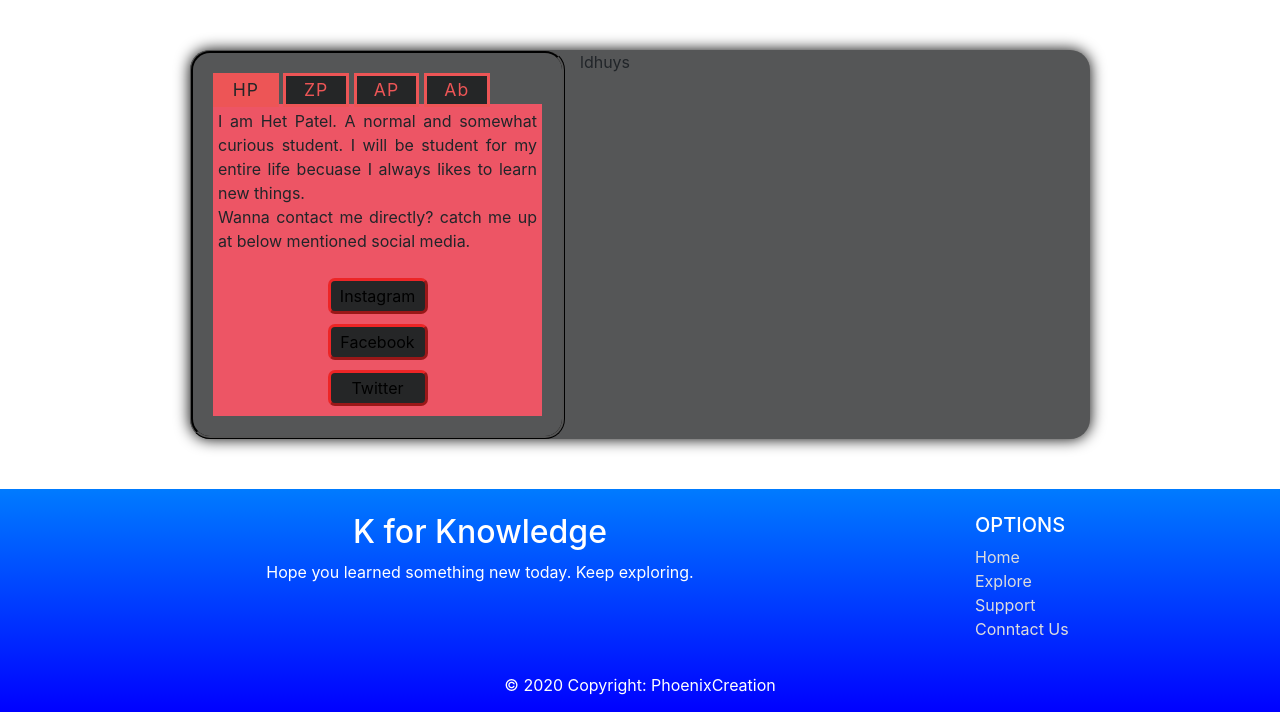
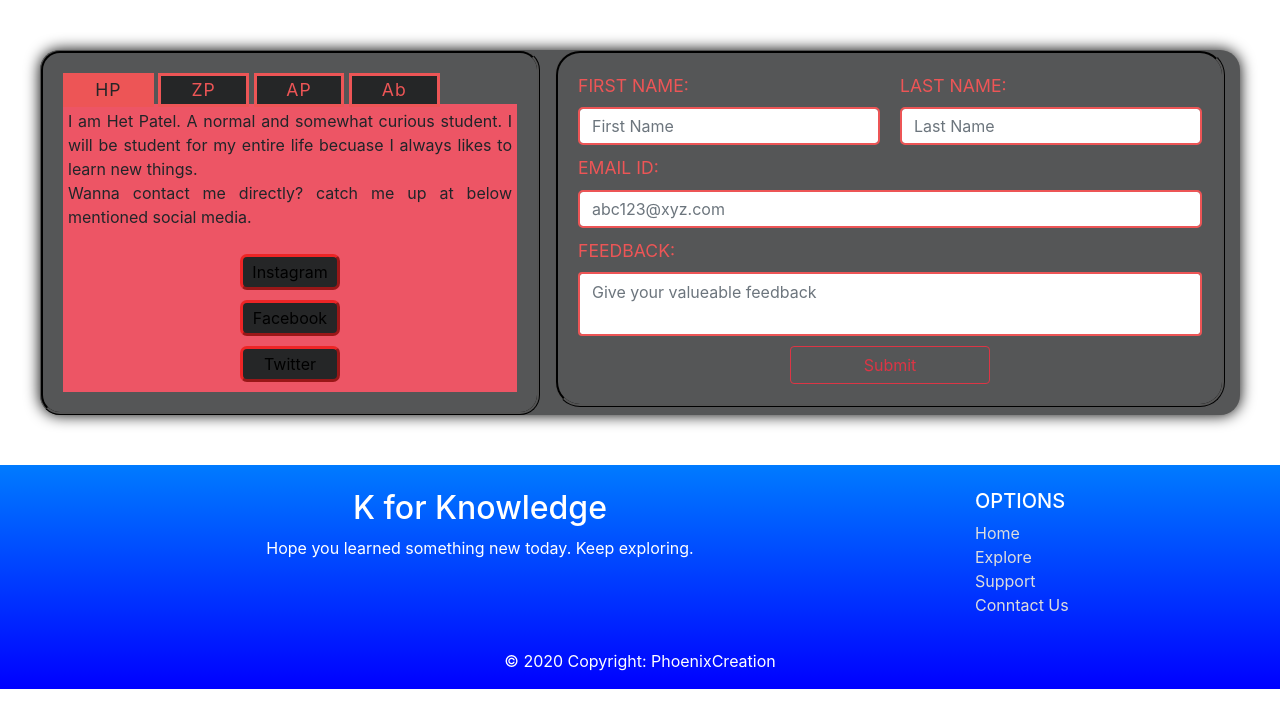
Before and after one commit to PhoenixCreation/kforknowledge, a Django app: page /contact in a window 1280 px wide. Shown: the part 66-778 px from the top of the page. Run offline with Django 3.2, Linux system fonts and the light colour scheme; some libraries are stand-ins or nearby versions; some web fonts are replaced.

Commit message:
added feedback form(not wrking, only style)

```diff
--- a/knowledgeapp/static/contact/css/contact.css
+++ b/knowledgeapp/static/contact/css/contact.css
@@ -2,7 +2,7 @@ main{
   background-color: white;
 }
 .mainbox{
-  max-width: 900px;
+  max-width: 1200px;
   margin-left: auto;
   margin-right: auto;
   margin-top: 50px;
@@ -75,3 +75,123 @@ div[class^='category-']{
   border-color: #000;
   background-color: #ED2526;
 }
+
+.col-7{
+  position: relative;
+  height: 100%;
+}
+.formbox{
+  position: relative;
+  display: flex;
+  flex-direction: column;
+  padding: 20px 20px;
+  border: 3px ridge black;
+  border-radius: 25px;
+  height: 100%;
+  justify-content: space-around;
+}
+.name-container{
+  display: flex;
+  flex-direction: row;
+  flex-wrap: wrap;
+  justify-content: space-between;
+}
+.first-name{
+  display: flex;
+  flex-direction: column;
+  flex: 1;
+  margin-right: 10px;
+  margin-bottom: 10px;
+}
+.last-name{
+  display: flex;
+  flex-direction: column;
+  flex: 1;
+  margin-left: 10px;
+  margin-bottom: 10px;
+}
+.email-container{
+  margin-bottom: 10px;
+  display: flex;
+  flex-direction: column;
+}
+
+.message-container{
+  margin-bottom: 10px;
+  display: flex;
+  flex-direction: column;
+}
+textarea{
+  resize: none;
+}
+.submit-container{
+  position: relative;
+  width: 100%;
+  display: flex;
+  align-items: center;
+  justify-content: center;
+}
+.submit{
+  flex: 1;
+  text-align: center;
+  max-width: 200px;
+}
+.formbox input, textarea{
+  border: 2px solid #ED5556 !important;
+  border-radius: 5px;
+}
+.formbox label{
+  font-size: 1.1rem;
+  color: #ED5556;
+  text-transform: uppercase;
+}
+.confirm-message{
+  align-items: center;
+  text-align: center;
+  opacity: 0;
+  color: #ED5556;
+  animation: fadeaway 5s linear;
+}
+@keyframes fadeaway {
+  0%{
+    font-size: 1.5rem;
+    opacity: 1;
+    display: block;
+  }
+  100%{
+    opacity: 0;
+    display: none;
+    font-size: 0.8rem;
+  }
+}
+@media screen and (max-width: 600px) {
+  .row{
+    flex-direction: column-reverse;
+    align-items: center;
+    justify-content: center;
+  }
+  .col-5{
+    flex: 1 !important;
+    max-width: 100%;
+  }
+  .col-7{
+    max-width: 100%;
+    padding: 0;
+  }
+  .formbox{
+    margin: 0;
+  }
+  .mainbox{
+    border-radius: 5px;
+  }
+  /* .dev-category button{
+    width: 22%;
+    margin: 0;
+    padding: 0;
+    font-size: 0.9rem;
+  } */
+  /* .mainbox .col-5{
+    padding: 5px;
+    border-radius: 5px;
+  } */
+}
--- a/knowledgeapp/templates/contact.html
+++ b/knowledgeapp/templates/contact.html
@@ -105,7 +105,33 @@
       </div>
 
       <div class="col-7">
-        ldhuys
+        <form class="form" method="post" action="/contact">
+          {% csrf_token %}
+          <div class="formbox">
+            <div class="confirm-message">{{msg}}</div>
+            <div class="name-container">
+              <div class="first-name">
+                <label for="first-name">First Name: </label>
+                <input type="text" name="first-name" id="first-name" placeholder="First Name" class="form-control" required>
+              </div>
+              <div class="last-name">
+                <label for="last-name">Last Name:</label>
+                <input type="text" name="last-name" id="last-name" placeholder="Last Name" class="form-control" required>
+              </div>
+            </div>
+            <div class="email-container">
+              <label for="email">Email ID: </label>
+              <input type="email" name="email" id="email" placeholder="abc123@xyz.com" class="form-control" required>
+            </div>
+            <div class="message-container">
+              <label for="message">Feedback: </label>
+              <textarea name="message" id="message" placeholder="Give your valueable feedback" class="form-control"></textarea>
+            </div>
+            <div class="submit-container">
+              <button type="submit" name="submit" class="btn btn-outline-danger submit">Submit</button>
+            </div>
+          </div>
+        </form>
       </div>
     </div>
   </div>
--- a/knowledgeapp/views.py
+++ b/knowledgeapp/views.py
@@ -17,4 +17,13 @@ def course(req,id):
     return render(req, "course.html", context = info)
 
 def contact(req):
-    return render(req, "contact.html")
+    if req.method == "POST":
+        info={
+            "msg": "Thank you for your valuable feedback."
+        }
+        return render(req, "contact.html",context=info)
+    else:
+        info={
+            "msg": ""
+        }
+        return render(req, "contact.html",context=info)
```
